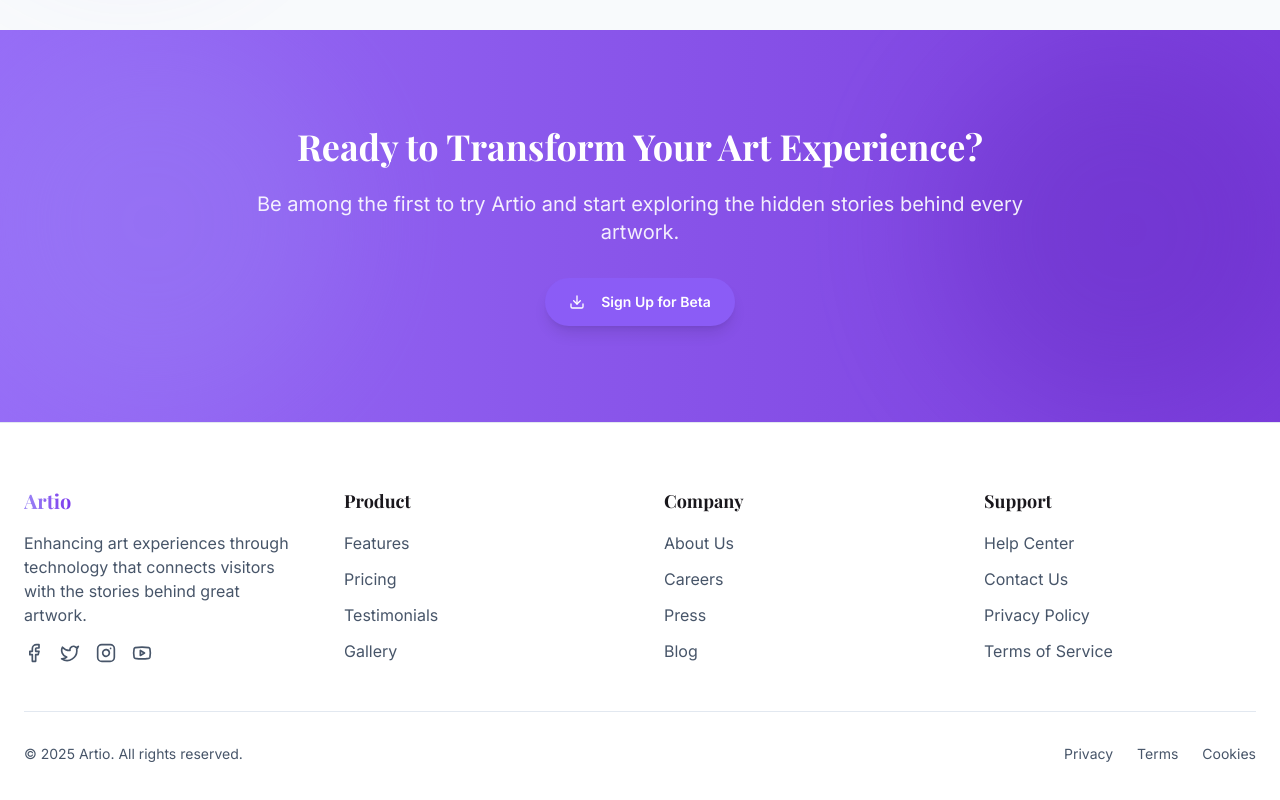
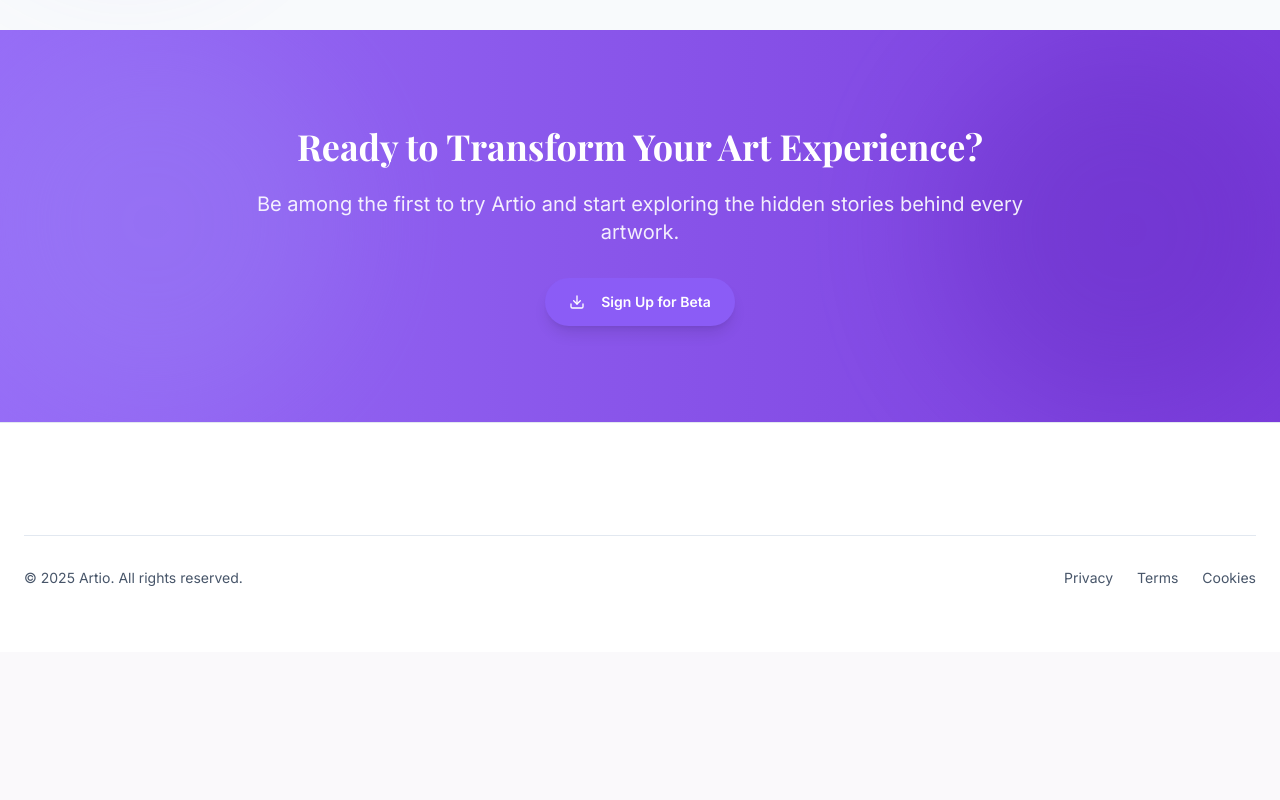
Before and after one commit to MandyFranc/artio, a React (Vite) app: page / in a window 1280 px wide. Shown: the part 2885-3685 px from the top of the page. After the commit the page ends 3537 px from the top, so only its background shows below. Built offline with nearby package versions, Linux system fonts and the light colour scheme; a web font is replaced by a local one.

Commit message:
Visual edit in Lovable
Edited UI in Lovable

```diff
--- a/src/components/Footer.tsx
+++ b/src/components/Footer.tsx
@@ -1,148 +1,28 @@
-
 import { useState } from 'react';
 import { FacebookIcon, TwitterIcon, InstagramIcon, YoutubeIcon } from 'lucide-react';
 import PolicyModal from './PolicyModal';
 import { PrivacyPolicyContent, TermsOfServiceContent, CookiesPolicyContent } from './PolicyContents';
-
 const Footer = () => {
   const currentYear = new Date().getFullYear();
   const [isPrivacyOpen, setIsPrivacyOpen] = useState(false);
   const [isTermsOpen, setIsTermsOpen] = useState(false);
   const [isCookiesOpen, setIsCookiesOpen] = useState(false);
+  return <footer className="bg-white dark:bg-artGray-900 border-t border-artGray-200 dark:border-artGray-800">
+      <div className="container px-4 md:px-6 py-12 md:py-16">
 
-  return (
-    <footer className="bg-white dark:bg-artGray-900 border-t border-artGray-200 dark:border-artGray-800">
-      <div className="container px-4 md:px-6 py-12 md:py-16">
-        <div className="grid grid-cols-1 md:grid-cols-2 lg:grid-cols-4 gap-8 md:gap-12">
-          <div>
-            <div className="flex items-center space-x-2 mb-4">
-              <span className="text-xl font-display font-bold bg-clip-text text-transparent art-gradient">Artio</span>
-            </div>
-            <p className="text-artGray-600 dark:text-artGray-300 mb-4">
-              Enhancing art experiences through technology that connects visitors with the stories behind great artwork.
-            </p>
-            <div className="flex space-x-4">
-              <a href="#" className="text-artGray-600 hover:text-artPurple-500 transition-colors">
-                <FacebookIcon size={20} />
-              </a>
-              <a href="#" className="text-artGray-600 hover:text-artPurple-500 transition-colors">
-                <TwitterIcon size={20} />
-              </a>
-              <a href="#" className="text-artGray-600 hover:text-artPurple-500 transition-colors">
-                <InstagramIcon size={20} />
-              </a>
-              <a href="#" className="text-artGray-600 hover:text-artPurple-500 transition-colors">
-                <YoutubeIcon size={20} />
-              </a>
-            </div>
-          </div>
-
-          <div>
-            <h3 className="font-bold text-lg mb-4">Product</h3>
-            <ul className="space-y-3">
-              <li>
-                <a href="#features" className="text-artGray-600 dark:text-artGray-300 hover:text-artPurple-500 dark:hover:text-artPurple-400 transition-colors">
-                  Features
-                </a>
-              </li>
-              <li>
-                <a href="#pricing" className="text-artGray-600 dark:text-artGray-300 hover:text-artPurple-500 dark:hover:text-artPurple-400 transition-colors">
-                  Pricing
-                </a>
-              </li>
-              <li>
-                <a href="#testimonials" className="text-artGray-600 dark:text-artGray-300 hover:text-artPurple-500 dark:hover:text-artPurple-400 transition-colors">
-                  Testimonials
-                </a>
-              </li>
-              <li>
-                <a href="#gallery" className="text-artGray-600 dark:text-artGray-300 hover:text-artPurple-500 dark:hover:text-artPurple-400 transition-colors">
-                  Gallery
-                </a>
-              </li>
-            </ul>
-          </div>
-
-          <div>
-            <h3 className="font-bold text-lg mb-4">Company</h3>
-            <ul className="space-y-3">
-              <li>
-                <a href="#about" className="text-artGray-600 dark:text-artGray-300 hover:text-artPurple-500 dark:hover:text-artPurple-400 transition-colors">
-                  About Us
-                </a>
-              </li>
-              <li>
-                <a href="#careers" className="text-artGray-600 dark:text-artGray-300 hover:text-artPurple-500 dark:hover:text-artPurple-400 transition-colors">
-                  Careers
-                </a>
-              </li>
-              <li>
-                <a href="#press" className="text-artGray-600 dark:text-artGray-300 hover:text-artPurple-500 dark:hover:text-artPurple-400 transition-colors">
-                  Press
-                </a>
-              </li>
-              <li>
-                <a href="#blog" className="text-artGray-600 dark:text-artGray-300 hover:text-artPurple-500 dark:hover:text-artPurple-400 transition-colors">
-                  Blog
-                </a>
-              </li>
-            </ul>
-          </div>
-
-          <div>
-            <h3 className="font-bold text-lg mb-4">Support</h3>
-            <ul className="space-y-3">
-              <li>
-                <a href="#help" className="text-artGray-600 dark:text-artGray-300 hover:text-artPurple-500 dark:hover:text-artPurple-400 transition-colors">
-                  Help Center
-                </a>
-              </li>
-              <li>
-                <a href="#contact" className="text-artGray-600 dark:text-artGray-300 hover:text-artPurple-500 dark:hover:text-artPurple-400 transition-colors">
-                  Contact Us
-                </a>
-              </li>
-              <li>
-                <button
-                  onClick={() => setIsPrivacyOpen(true)}
-                  className="text-left w-full text-artGray-600 dark:text-artGray-300 hover:text-artPurple-500 dark:hover:text-artPurple-400 transition-colors"
-                >
-                  Privacy Policy
-                </button>
-              </li>
-              <li>
-                <button
-                  onClick={() => setIsTermsOpen(true)}
-                  className="text-left w-full text-artGray-600 dark:text-artGray-300 hover:text-artPurple-500 dark:hover:text-artPurple-400 transition-colors"
-                >
-                  Terms of Service
-                </button>
-              </li>
-            </ul>
-          </div>
-        </div>
 
         <div className="border-t border-artGray-200 dark:border-artGray-800 mt-12 pt-8 flex flex-col md:flex-row justify-between items-center">
           <p className="text-artGray-600 dark:text-artGray-300 text-sm">
             © {currentYear} Artio. All rights reserved.
           </p>
           <div className="mt-4 md:mt-0 flex space-x-6">
-            <button
-              onClick={() => setIsPrivacyOpen(true)}
-              className="text-sm text-artGray-600 dark:text-artGray-300 hover:text-artPurple-500 dark:hover:text-artPurple-400 transition-colors"
-            >
+            <button onClick={() => setIsPrivacyOpen(true)} className="text-sm text-artGray-600 dark:text-artGray-300 hover:text-artPurple-500 dark:hover:text-artPurple-400 transition-colors">
               Privacy
             </button>
-            <button
-              onClick={() => setIsTermsOpen(true)}
-              className="text-sm text-artGray-600 dark:text-artGray-300 hover:text-artPurple-500 dark:hover:text-artPurple-400 transition-colors"
-            >
+            <button onClick={() => setIsTermsOpen(true)} className="text-sm text-artGray-600 dark:text-artGray-300 hover:text-artPurple-500 dark:hover:text-artPurple-400 transition-colors">
               Terms
             </button>
-            <button
-              onClick={() => setIsCookiesOpen(true)}
-              className="text-sm text-artGray-600 dark:text-artGray-300 hover:text-artPurple-500 dark:hover:text-artPurple-400 transition-colors"
-            >
+            <button onClick={() => setIsCookiesOpen(true)} className="text-sm text-artGray-600 dark:text-artGray-300 hover:text-artPurple-500 dark:hover:text-artPurple-400 transition-colors">
               Cookies
             </button>
           </div>
@@ -150,28 +30,11 @@ const Footer = () => {
       </div>
 
       {/* Policy Modals */}
-      <PolicyModal
-        isOpen={isPrivacyOpen}
-        setIsOpen={setIsPrivacyOpen}
-        title="Privacy Policy"
-        content={<PrivacyPolicyContent />}
-      />
+      <PolicyModal isOpen={isPrivacyOpen} setIsOpen={setIsPrivacyOpen} title="Privacy Policy" content={<PrivacyPolicyContent />} />
 
-      <PolicyModal
-        isOpen={isTermsOpen}
-        setIsOpen={setIsTermsOpen}
-        title="Terms of Service"
-        content={<TermsOfServiceContent />}
-      />
+      <PolicyModal isOpen={isTermsOpen} setIsOpen={setIsTermsOpen} title="Terms of Service" content={<TermsOfServiceContent />} />
 
-      <PolicyModal
-        isOpen={isCookiesOpen}
-        setIsOpen={setIsCookiesOpen}
-        title="Cookies Policy"
-        content={<CookiesPolicyContent />}
-      />
-    </footer>
-  );
+      <PolicyModal isOpen={isCookiesOpen} setIsOpen={setIsCookiesOpen} title="Cookies Policy" content={<CookiesPolicyContent />} />
+    </footer>;
 };
-
 export default Footer;
```
